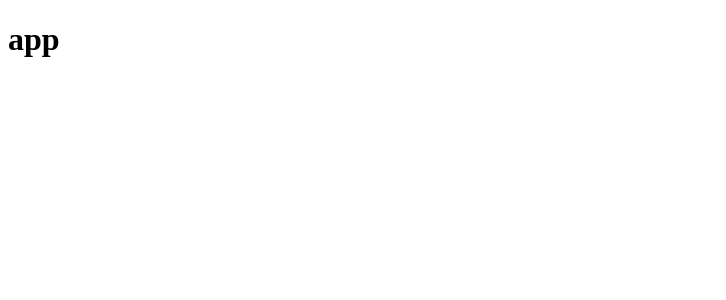
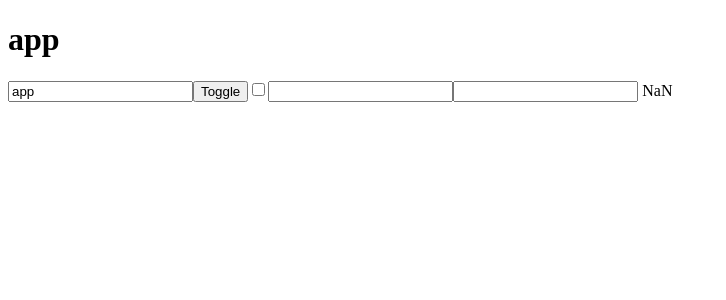
Before and after one commit to simplon-lyon/promo3-ng-learning, an Angular app: page / in a window 1280 px wide. Shown: the top 300 px of the page, without its empty margins (0-726 px from the left). Built offline with nearby package versions, Linux system fonts and the light colour scheme.

Commit message:
added git instruction in readme and a new component

```diff
--- a/src/app/app.component.html
+++ b/src/app/app.component.html
@@ -1,3 +1 @@
-<h1 (click)="methode()">{{title}}</h1>
-
-<input type="text" [(ngModel)]="title" [hidden]="true">
+<app-template></app-template>
--- a/src/app/app.component.ts
+++ b/src/app/app.component.ts
@@ -6,9 +6,5 @@ import { Component } from '@angular/core';
   styleUrls: ['./app.component.css']
 })
 export class AppComponent {
-  title = 'app';
 
-  methode() {
-    this.title = 'autre chose';
-  }
 }
--- a/src/app/app.module.ts
+++ b/src/app/app.module.ts
@@ -3,10 +3,12 @@ import { NgModule } from '@angular/core';
 import {FormsModule} from '@angular/forms';
 
 import { AppComponent } from './app.component';
+import { TemplateComponent } from './template/template.component';
 
 @NgModule({
   declarations: [
-    AppComponent
+    AppComponent,
+    TemplateComponent
   ],
   imports: [
     BrowserModule,
--- /dev/null
+++ b/src/app/template/template.component.html
@@ -0,0 +1,29 @@
+<!-- Les parenthèses indiques des valeurs allant de
+la vue vers le component (ici, le click sur le h1
+déclenche la méthode AppComponent.methode()) -->
+<h1 (click)="methode()">{{title}}</h1>
+<!-- Les crochets indique des valeurs allant du
+component vers la vue
+exemple: [class]="title" -- l'élément aura une classe
+correspondant au contenu de la variable title du component
+
+Certain attributs angular comme le ngModel font transiter
+les valeurs de la vue vers le component et inversement
+simultanement, elles sont indiquées entre crochets et
+parenthèses [()], banana in a box -->
+<input type="text"
+      [(ngModel)]="title"
+      [hidden]="inputShown">
+
+<!-- en utilisant le [hidden] qui attend une variable
+de type boolean, faire en sorte que l'input soit
+affiché ou non au click sur un bouton en dessous -->
+<button (click)="toggleInput()">Toggle</button>
+<input type="checkbox" [(ngModel)]="inputShown">
+<!-- En utilisant le ngModel, faire 2 input de type
+number et indiqué en dessous le résultat de l'addition
+de ces deux input -->
+
+<input type="number" [(ngModel)]="a">
+<input type="number" [(ngModel)]="b">
+{{a+b}}
--- /dev/null
+++ b/src/app/template/template.component.ts
@@ -0,0 +1,25 @@
+import {Component} from '@angular/core';
+
+@Component({
+    /*
+    Le nom de la balise html qui sera liée
+    à ce component
+    */
+    selector: 'app-template',
+    /*
+    Le chemin vers le fichier html que gère ce component
+    */
+    templateUrl:'./template.component.html'
+})
+export class TemplateComponent {
+    title = 'app';
+    inputShown:boolean = false;
+
+    methode() {
+      this.title = 'autre chose';
+    }
+
+    toggleInput() {
+      this.inputShown = !this.inputShown;
+    }
+}
```
Also changed, not shown: 1 other file (tests, documents, lock files or other folders).
